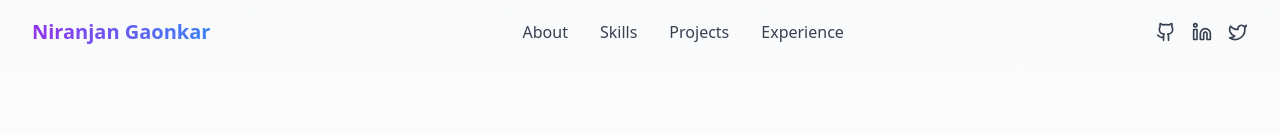
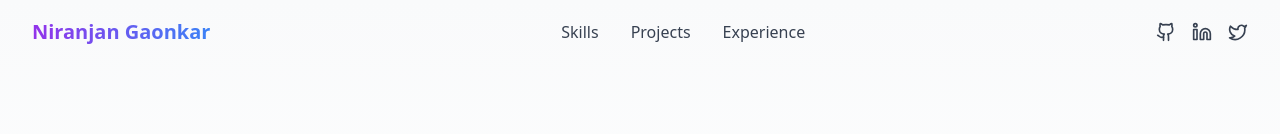
Before and after one commit to Niranjangkr/niranjan-gaonkar, a React (Vite) app: page / in a window 1280 px wide. Shown: the top 134 px of the page. Built offline with nearby package versions, Linux system fonts and the light colour scheme.

Commit message:
removed about link

```diff
--- a/src/components/Header.tsx
+++ b/src/components/Header.tsx
@@ -14,7 +14,6 @@ const Header = () => {
   }, []);
 
   const navLinks = [
-    { name: 'About', href: '#about' },
     { name: 'Skills', href: '#skills' },
     { name: 'Projects', href: '#projects' },
     { name: 'Experience', href: '#experience' },
```
